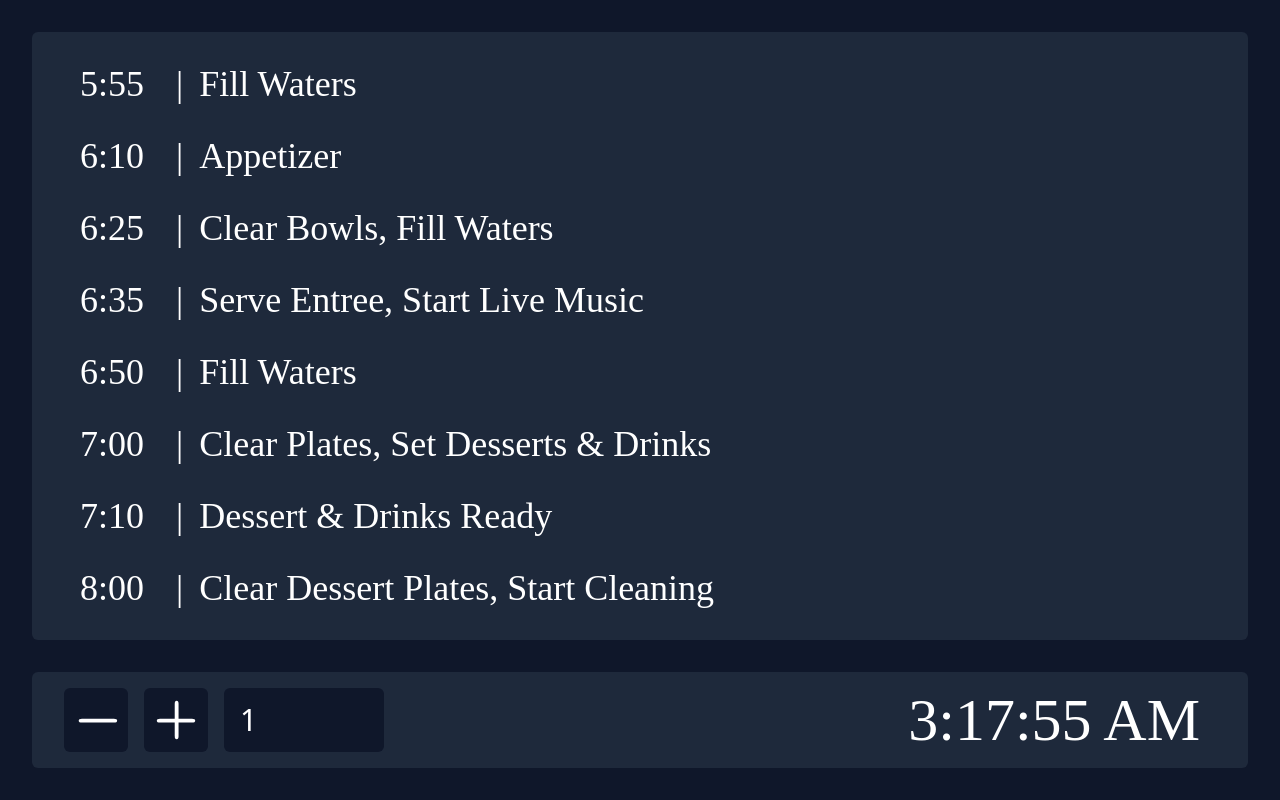
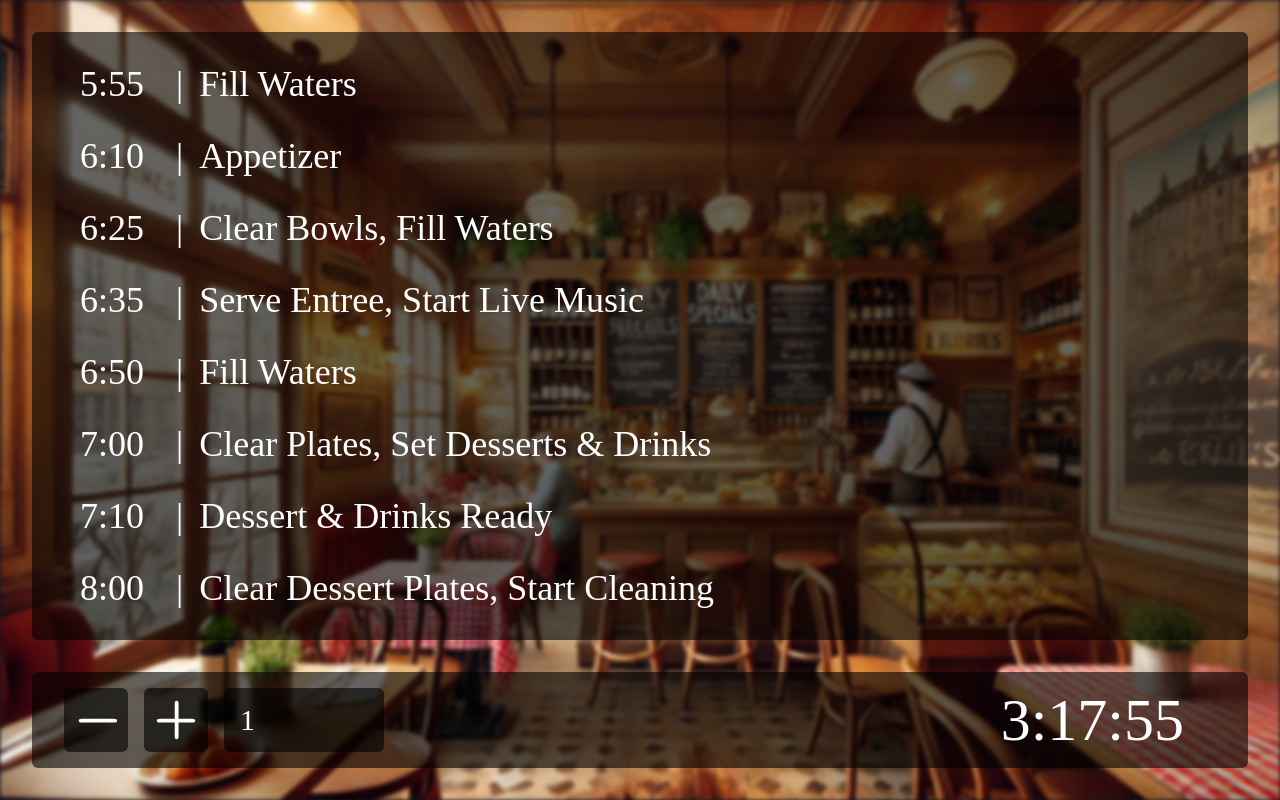
Before and after one commit to ahoward7/timing-scheduler, a Nuxt app: page / in a window 1280 px wide. Built offline with nearby package versions, Linux system fonts and the light colour scheme; a web font is replaced by a local one.

Commit message:
More pretty

```diff
--- a/app.vue
+++ b/app.vue
@@ -1,10 +1,16 @@
-<template>
-  <div class="w-screen h-screen text-white bg-slate-900 p-8">
+s<template>
+  <div class="app w-screen h-screen text-white bg-slate-900 p-8">
+    <div class="diner absolute top-0 left-0 bottom-0 right-0 bg-cover bg-center" />
     <NuxtPage />
   </div>
 </template>
 
 <style>
+.diner {
+  background-image: url('~/assets/images/french-diner.png');
+  filter: blur(2px);
+}
+
 @font-face {
   font-family: 'Fancy';
   src: url('assets/fonts/Parisienne/Parisienne-Regular.ttf');
--- a/components/ActionButton.vue
+++ b/components/ActionButton.vue
@@ -1,6 +1,6 @@
 <template>
   <div
-    class="w-16 h-16 flex justify-center items-center bg-slate-900 hover:bg-slate-700 text-white rounded-md cursor-pointer duration-200 select-none">
+    class="w-16 h-16 flex justify-center items-center bg-black/60 hover:bg-black text-white rounded-md cursor-pointer duration-200 select-none">
     <slot />
   </div>
 </template>
--- a/pages/index.vue
+++ b/pages/index.vue
@@ -3,8 +3,7 @@ import type { ValentinesEvent } from '~/interfaces'
 import EVENTS from '~/events'
 
 const events = ref(EVENTS)
-
-const currentTime = ref(new Date().toLocaleTimeString())
+const currentTime = ref(formatCurrentTime(new Date()))
 
 watch([currentTime], ([newTime]: [string]) => {
   setActiveTime(newTime)
@@ -12,16 +11,8 @@ watch([currentTime], ([newTime]: [string]) => {
 
 function setActiveTime(newTime: string) {
   events.value.forEach((event: ValentinesEvent) => {
-    const start = event.start?.toLocaleTimeString() || 0
-    let end = event.end?.toLocaleTimeString()
-
-    if (end) {
-      const endArr = end.split(':')
-      endArr[2] = '59'
-      end = endArr.join(':')
-    }
-
-    end = end ? end : '0'
+    const start = event.start ? formatTime(event.start) : '0'
+    const end = event.end ? formatTime(event.end) : '0'
 
     if (start <= newTime && end >= newTime) {
       event.active = true
@@ -33,41 +24,63 @@ function setActiveTime(newTime: string) {
 
 onMounted(() => {
   setInterval(() => {
-    currentTime.value = new Date().toLocaleTimeString()
+    currentTime.value = formatCurrentTime(new Date())
   }, 1000)
 })
 
 const secondsToIncrement = ref(1)
 
 function inc() {
-  const increment = 1000 * secondsToIncrement.value * 60
+  const increment = secondsToIncrement.value * 60 * 1000
   events.value.forEach((event: ValentinesEvent) => {
-    if (event.start) event.start = new Date(event.start.getTime() + increment)
-    if (event.end) event.end = new Date(event.end.getTime() + increment)
+    if (event.start) {
+      event.start = adjustTime(event.start, increment)
+    }
+    if (event.end) {
+      event.end = adjustTime(event.end, increment)
+    }
   })
   setActiveTime(currentTime.value)
 }
 
 function dec() {
-  const decrement = 1000 * secondsToIncrement.value * 60
+  const decrement = secondsToIncrement.value * 60 * 1000
   events.value.forEach((event: ValentinesEvent) => {
-    if (event.start) event.start = new Date(event.start.getTime() - decrement)
-    if (event.end) event.end = new Date(event.end.getTime() - decrement)
+    if (event.start) {
+      event.start = adjustTime(event.start, -decrement)
+    }
+    if (event.end) {
+      event.end = adjustTime(event.end, -decrement)
+    }
   })
   setActiveTime(currentTime.value)
 }
 
-function formatTime(date: Date) {
-  const hours = date.getHours()
+function formatCurrentTime(date: Date): string {
+  const hours = (date.getHours() % 12) || 12 // Convert to 12-hour format
   const minutes = date.getMinutes().toString().padStart(2, '0')
-  return `${hours % 12}:${minutes}`
+  const seconds = date.getSeconds().toString().padStart(2, '0')
+  return `${hours}:${minutes}:${seconds}`
+}
+
+function formatTime(date: Date): string {
+  const hours = (date.getHours() % 12) || 12 // Convert to 12-hour format
+  const minutes = date.getMinutes().toString().padStart(2, '0')
+  return `${hours}:${minutes}`
+}
+
+function adjustTime(date: Date, offset: number): Date {
+  const adjustedDate = new Date(date.getTime() + offset)
+  const hours = adjustedDate.getHours() % 12 || 12 // Stay in 12-hour format
+  const minutes = adjustedDate.getMinutes()
+  return new Date(2000, 0, 1, hours, minutes) // Date-agnostic
 }
 
 function calculateProgress(start: Date, end: Date): number {
   if (!start || !end) return 0
 
-  const startTime = start.getHours() * 3600000 + start.getMinutes() * 60000 + start.getSeconds() * 1000
-  const endTime = end.getHours() * 3600000 + end.getMinutes() * 60000 + end.getSeconds() * 1000
+  const startTime = (start.getHours() % 12) * 3600000 + start.getMinutes() * 60000
+  const endTime = (end.getHours() % 12) * 3600000 + end.getMinutes() * 60000
 
   const now = new Date()
   const currentTime = (now.getHours() % 12) * 3600000 + now.getMinutes() * 60000 + now.getSeconds() * 1000
@@ -80,21 +93,21 @@ function calculateProgress(start: Date, end: Date): number {
 
   return (elapsedTime / totalDuration) * 100
 }
-
 </script>
 
 <template>
   <div class="flex flex-col gap-8 w-full h-full">
-    <div class="grow flex flex-col justify-around bg-slate-800 py-4 px-8 rounded-md">
-      <div v-for="event in events" :key="event.id" class="relative w-full text-4xl font-fancy flex p-4">
+    <div class="relative grow flex flex-col justify-around py-4 px-8">
+      <div class="absolute top-0 bottom-0 left-0 right-0 bg-black/60 rounded-md" />
+      <div v-for="event in events" :key="event.title" class="relative w-full text-4xl font-fancy flex p-4">
         <div
           v-if="event.active"
-          class="absolute top-0 left-0 h-full bg-red-500 duration-1000 ease-linear rounded-md"
-          :style="{ width: calculateProgress(event.start, event.end) + '%' }"
+          class="absolute top-0 left-0 h-full bg-orange-500/80 duration-1000 ease-linear rounded-md"
+          :style="{ width: calculateProgress(event.start || new Date(), event.end || new Date()) + '%' }"
         />
         <div class="relative z-1 flex">
           <div class="w-[96px]">
-            {{ formatTime(event.start) }}
+            {{ formatTime(event.start || new Date()) }}
           </div>
           |
           <div class="grow ml-4">
@@ -103,8 +116,9 @@ function calculateProgress(start: Date, end: Date): number {
         </div>
       </div>
     </div>
-    <div class="relative h-28 flex justify-between items-center bg-slate-800 rounded-md px-8">
-      <div class="flex gap-4">
+    <div class="relative h-28 flex justify-between items-center px-8">
+      <div class="absolute top-0 bottom-0 left-0 right-0 bg-black/60 rounded-md" />
+      <div class="relative z-10 flex gap-4">
         <ActionButton @click="dec">
           <svg xmlns="http://www.w3.org/2000/svg" width="100" height="100" viewBox="0 0 100 100">
             <rect x="23" y="48" width="60" height="6" rx="5" ry="5" fill="white"/>
@@ -116,9 +130,9 @@ function calculateProgress(start: Date, end: Date): number {
             <rect x="20" y="48" width="60" height="6" rx="5" ry="5" fill="white"/>
           </svg>
         </ActionButton>
-        <input v-model="secondsToIncrement" type="text" class="w-40 bg-slate-900 text-white text-3xl pl-4 rounded-md" />
+        <input v-model="secondsToIncrement" type="text" class="w-40 bg-black/60 text-white text-3xl hover:bg-black/80  pl-4 rounded-md border-none outline-none ring-none duration-300 font-fancy" />
       </div>
-      <div class="right-4 flex justify-center items-center text-6xl font-fancy px-4 select-none">
+      <div class="relative z-10 right-4 flex justify-center items-center text-6xl font-fancy px-4 select-none">
         {{ currentTime }}
       </div>
     </div>
```
Also changed, not shown: assets/images/french-diner.png (added), 1 other file (tests, documents, lock files or other folders).
